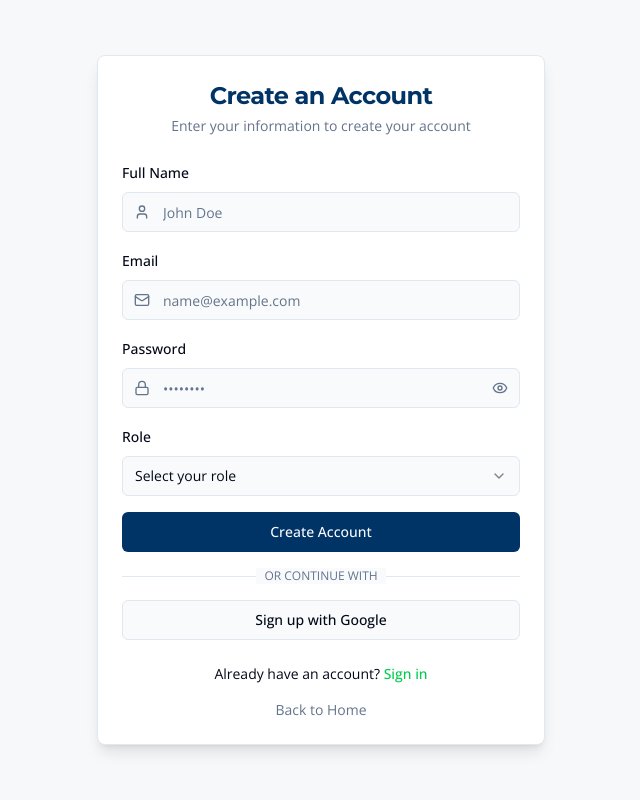
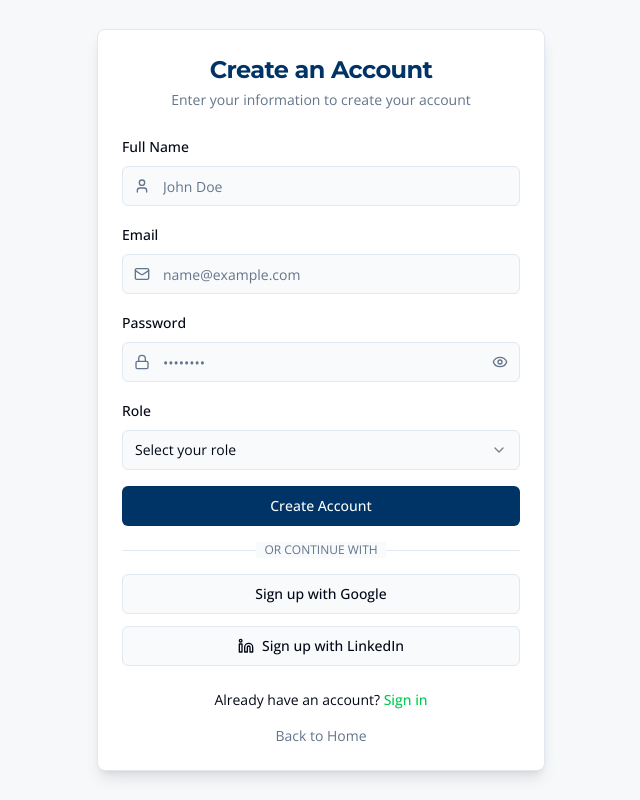
Before and after one commit to 6ogo/zenith-vault, a React (Vite) app: page /auth/signup in a window 1280 px wide. Shown: the whole page, without its empty margins (319-959 px from the left). Built offline with nearby package versions, Linux system fonts and the light colour scheme.

Commit message:
Add LinkedIn OAuth button
Adds a button for LinkedIn OAuth login.

```diff
--- a/src/contexts/AuthContext.tsx
+++ b/src/contexts/AuthContext.tsx
@@ -10,6 +10,7 @@ type AuthContextType = {
   isLoading: boolean;
   signIn: (email: string, password: string) => Promise<{ error: any | null }>;
   signInWithGoogle: () => Promise<{ error: any | null }>;
+  signInWithLinkedIn: () => Promise<{ error: any | null }>;
   signUp: (email: string, password: string, fullName: string, role: string) => Promise<{ error: any | null }>;
   signOut: () => Promise<void>;
   resetPassword: (email: string) => Promise<{ error: any | null }>;
@@ -73,6 +74,20 @@ export const AuthProvider = ({ children }: { children: React.ReactNode }) => {
     }
   };
 
+  const signInWithLinkedIn = async () => {
+    try {
+      const { error } = await supabase.auth.signInWithOAuth({
+        provider: 'linkedin_oidc',
+        options: {
+          redirectTo: `${window.location.origin}/auth/callback`,
+        }
+      });
+      return { error };
+    } catch (error) {
+      return { error };
+    }
+  };
+
   const signUp = async (email: string, password: string, fullName: string, role: string) => {
     try {
       const { error } = await supabase.auth.signUp({
@@ -114,6 +129,7 @@ export const AuthProvider = ({ children }: { children: React.ReactNode }) => {
         isLoading,
         signIn,
         signInWithGoogle,
+        signInWithLinkedIn,
         signUp,
         signOut,
         resetPassword,
--- a/src/pages/auth/Login.tsx
+++ b/src/pages/auth/Login.tsx
@@ -6,7 +6,7 @@ import { Button } from "@/components/ui/button";
 import { Input } from "@/components/ui/input";
 import { Label } from "@/components/ui/label";
 import { useToast } from "@/hooks/use-toast";
-import { Mail, Lock, EyeOff, Eye } from "lucide-react";
+import { Mail, Lock, EyeOff, Eye, Linkedin } from "lucide-react";
 import { useAuth } from "@/contexts/AuthContext";
 import { Separator } from "@/components/ui/separator";
 
@@ -15,10 +15,11 @@ const Login = () => {
   const [password, setPassword] = useState("");
   const [isLoading, setIsLoading] = useState(false);
   const [googleLoading, setGoogleLoading] = useState(false);
+  const [linkedinLoading, setLinkedinLoading] = useState(false);
   const [showPassword, setShowPassword] = useState(false);
   const { toast } = useToast();
   const navigate = useNavigate();
-  const { signIn, signInWithGoogle, user } = useAuth();
+  const { signIn, signInWithGoogle, signInWithLinkedIn, user } = useAuth();
 
   // Redirect if already logged in
   useEffect(() => {
@@ -84,6 +85,27 @@ const Login = () => {
       });
     } finally {
       setGoogleLoading(false);
+    }
+  };
+
+  const handleLinkedInLogin = async () => {
+    setLinkedinLoading(true);
+
+    try {
+      const { error } = await signInWithLinkedIn();
+
+      if (error) {
+        throw error;
+      }
+    } catch (error: any) {
+      console.error("LinkedIn login error:", error);
+      toast({
+        title: "Error",
+        description: error.message || "Failed to login with LinkedIn. Please try again.",
+        variant: "destructive",
+      });
+    } finally {
+      setLinkedinLoading(false);
     }
   };
 
@@ -163,15 +185,28 @@ const Login = () => {
             </div>
           </div>
 
+          <div className="flex flex-col space-y-3">
             <Button
               type="button"
               variant="outline"
               className="w-full"
               onClick={handleGoogleLogin}
-            disabled={googleLoading}
+              disabled={googleLoading || linkedinLoading}
             >
               {googleLoading ? "Connecting..." : "Sign in with Google"}
             </Button>
+
+            <Button
+              type="button"
+              variant="outline"
+              className="w-full flex items-center gap-2"
+              onClick={handleLinkedInLogin}
+              disabled={linkedinLoading || googleLoading}
+            >
+              <Linkedin className="h-4 w-4" />
+              {linkedinLoading ? "Connecting..." : "Sign in with LinkedIn"}
+            </Button>
+          </div>
         </CardContent>
         <CardFooter className="flex flex-col space-y-4">
           <div className="text-center text-sm">
--- a/src/pages/auth/SignUp.tsx
+++ b/src/pages/auth/SignUp.tsx
@@ -7,7 +7,7 @@ import { Input } from "@/components/ui/input";
 import { Label } from "@/components/ui/label";
 import { Select, SelectContent, SelectItem, SelectTrigger, SelectValue } from "@/components/ui/select";
 import { useToast } from "@/hooks/use-toast";
-import { Mail, User, Lock, EyeOff, Eye } from "lucide-react";
+import { Mail, User, Lock, EyeOff, Eye, Linkedin } from "lucide-react";
 import { useAuth } from "@/contexts/AuthContext";
 import { Separator } from "@/components/ui/separator";
 
@@ -18,10 +18,11 @@ const SignUp = () => {
   const [role, setRole] = useState("");
   const [isLoading, setIsLoading] = useState(false);
   const [googleLoading, setGoogleLoading] = useState(false);
+  const [linkedinLoading, setLinkedinLoading] = useState(false);
   const [showPassword, setShowPassword] = useState(false);
   const { toast } = useToast();
   const navigate = useNavigate();
-  const { signUp, signInWithGoogle, user } = useAuth();
+  const { signUp, signInWithGoogle, signInWithLinkedIn, user } = useAuth();
 
   // Redirect if already logged in
   useEffect(() => {
@@ -91,6 +92,27 @@ const SignUp = () => {
       });
     } finally {
       setGoogleLoading(false);
+    }
+  };
+
+  const handleLinkedInSignUp = async () => {
+    setLinkedinLoading(true);
+
+    try {
+      const { error } = await signInWithLinkedIn();
+
+      if (error) {
+        throw error;
+      }
+    } catch (error: any) {
+      console.error("LinkedIn signup error:", error);
+      toast({
+        title: "Error",
+        description: error.message || "Failed to sign up with LinkedIn. Please try again.",
+        variant: "destructive",
+      });
+    } finally {
+      setLinkedinLoading(false);
     }
   };
 
@@ -198,15 +220,28 @@ const SignUp = () => {
             </div>
           </div>
 
+          <div className="flex flex-col space-y-3">
             <Button
               type="button"
               variant="outline"
               className="w-full"
               onClick={handleGoogleSignUp}
-            disabled={googleLoading}
+              disabled={googleLoading || linkedinLoading}
             >
               {googleLoading ? "Connecting..." : "Sign up with Google"}
             </Button>
+
+            <Button
+              type="button"
+              variant="outline"
+              className="w-full flex items-center gap-2"
+              onClick={handleLinkedInSignUp}
+              disabled={linkedinLoading || googleLoading}
+            >
+              <Linkedin className="h-4 w-4" />
+              {linkedinLoading ? "Connecting..." : "Sign up with LinkedIn"}
+            </Button>
+          </div>
         </CardContent>
         <CardFooter className="flex flex-col space-y-4">
           <div className="text-center text-sm">
```
Lines whose indentation alone changed are shown as unchanged.
